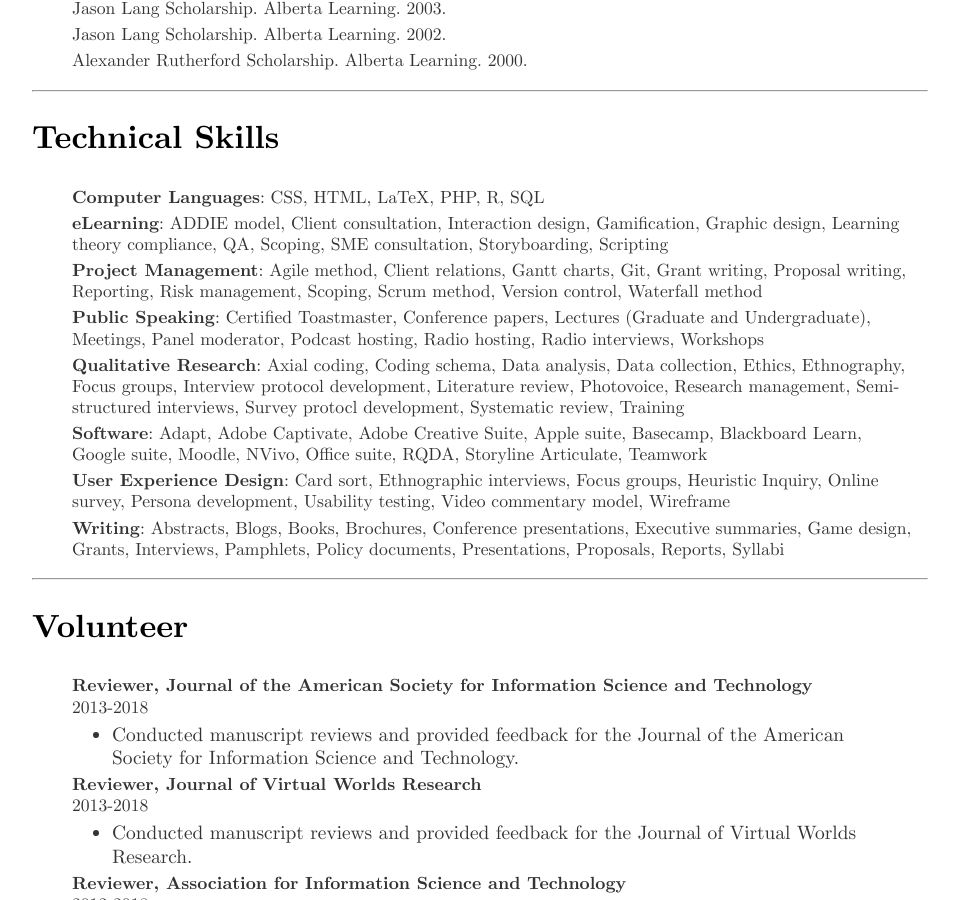
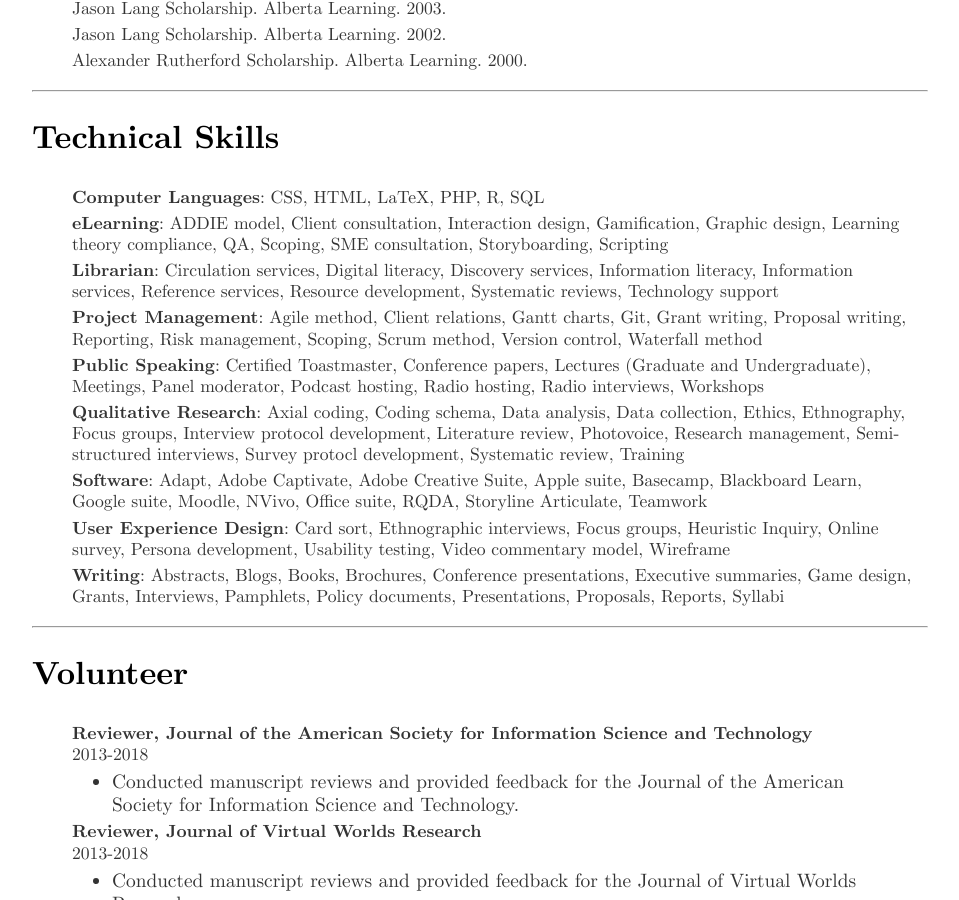
Before and after one commit to bigrube77/bigrube77.github.io, a Jekyll site: the page built from cv/index.html, in a window 1280 px wide and 900 px high, scrolled down 9143 px. Shown: the whole window, without its empty margins (160-1119 px from the left). Built offline with Jekyll 4.4.1, drawn with Linux system fonts in a browser that asks for light colours.

Commit message:
Update index.html

```diff
--- a/cv/index.html
+++ b/cv/index.html
@@ -534,6 +534,8 @@ Edmonton, AB. May 2nd.
 
 <li><b>eLearning</b>: ADDIE model, Client consultation, Interaction design, Gamification, Graphic design, Learning theory compliance, QA, Scoping, SME consultation, Storyboarding, Scripting
 
+<li><b>Librarian</b>: Circulation services, Digital literacy, Discovery services, Information literacy, Information services, Reference services, Resource development, Systematic reviews, Technology support
+
 <li> <b>Project Management</b>: Agile method, Client relations, Gantt charts, Git, Grant writing, Proposal writing, Reporting, Risk management, Scoping, Scrum method, Version control, Waterfall method
 
 <li> <b>Public Speaking</b>: Certified Toastmaster, Conference papers, Lectures (Graduate and Undergraduate), Meetings, Panel moderator, Podcast hosting, Radio hosting, Radio interviews, Workshops
```
